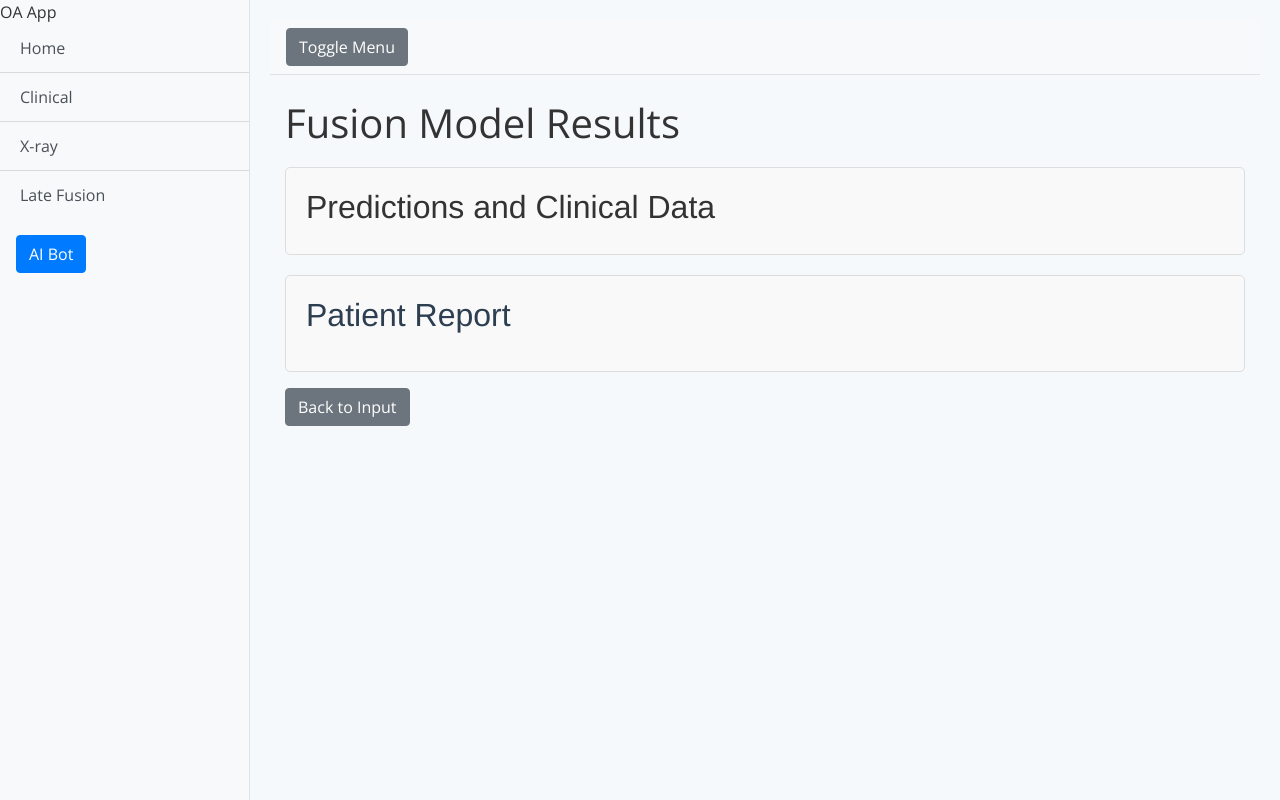
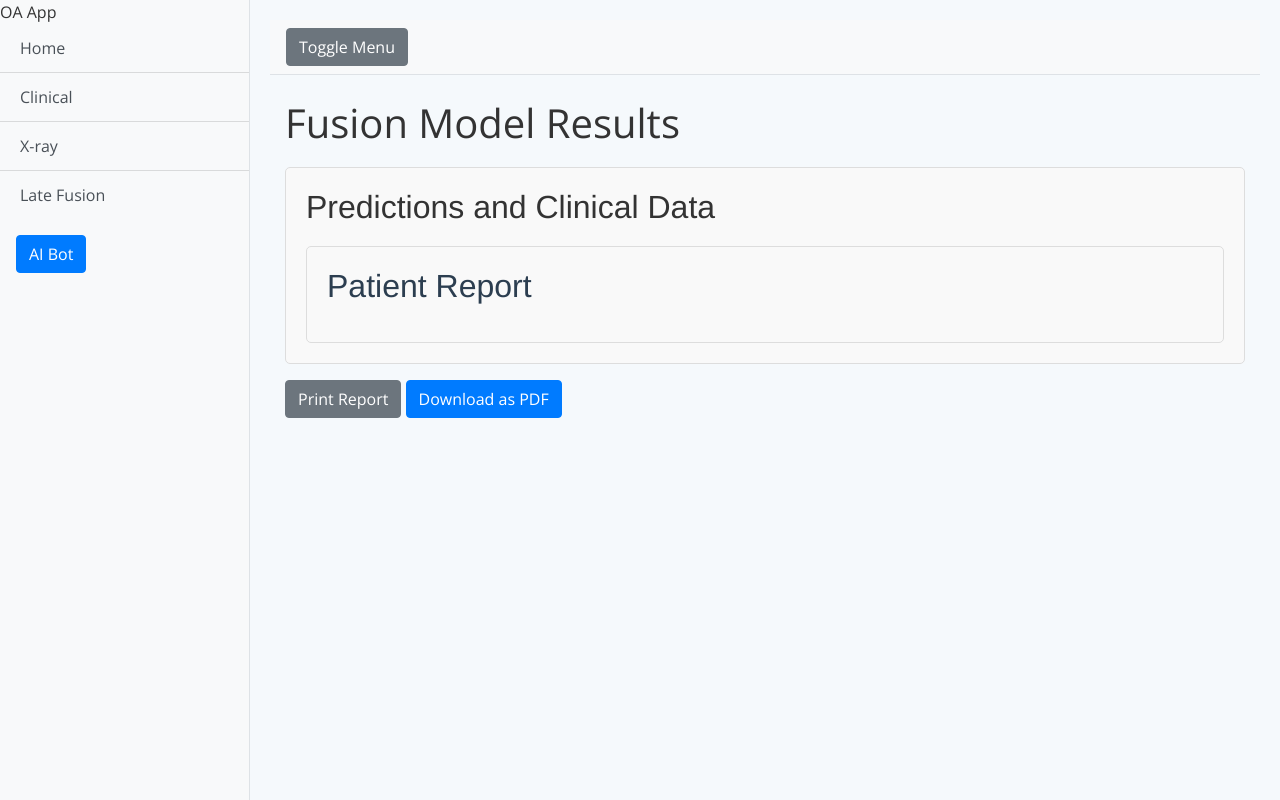
Before and after one commit to sandeepstele/oafinalllm, a Flask app: template oa_detection_app/templates/fusion_results.html in a window 1280 px wide. Run offline with Flask 3, Linux system fonts and the light colour scheme; the template is opened without the code that fills it, so the values that code supplies are empty; parts of the project's set-up code (start-up, migrations or seed data) failed here and were passed over; some libraries are stand-ins or nearby versions.

Commit message:
app.py and report download option created
Client side report Download  added
app.py modified to make sure report only prints required fields
Out of range issue sorted

```diff
--- a/oa_detection_app/app.py
+++ b/oa_detection_app/app.py
@@ -11,14 +11,16 @@ from io import BytesIO
 import json
 import faiss
 import openai
+import pdfkit
 import os
 from dotenv import load_dotenv
 load_dotenv()
-from flask import Flask, render_template, request, redirect, url_for, flash, jsonify
+from flask import Flask, render_template, request, redirect, url_for, flash, jsonify, make_response
 if not hasattr(sklearn.metrics._scorer, '_passthrough_scorer'):
     sklearn.metrics._scorer._passthrough_scorer = lambda *args, **kwargs: None
+
 # Set up the OpenAI client with environment variables or hard-coded values for testing.
-# For testing, we hard-code the token; in production, use environment variables.
+
 openai.api_key = os.getenv('AIPROXY_TOKEN')
 openai.api_base = "https://aiproxy.sanand.workers.dev/openai/v1"
 
@@ -270,7 +272,16 @@ def fusion():
                 except ValueError:
                     clinical_inputs.append(default_clinical_dict[col])
         clinical_array = np.array([clinical_inputs])
+        # Full dataframe for prediction (includes polynomial features)
         processed_df = preprocess_clinical_data(clinical_array)
+
+        # Exclude these columns from the display
+        excluded_cols = ["osfl", "scfl", "cyfl", "ostm", "sctm", "cytm",
+                         "attm", "osfm", "scfm", "cyfm", "ostl", "sctl", "cytl", "attl"]
+        # Create a display dataframe with only the original clinical columns that are not excluded
+        display_columns = [col for col in clinical_columns if col not in excluded_cols]
+        display_df = pd.DataFrame(clinical_array, columns=clinical_columns)[display_columns]
+
         if 'image_file' not in request.files:
             flash("No image file provided.")
             return redirect(request.url)
@@ -303,7 +314,7 @@ def fusion():
 
         fusion_result = (
             "Processed Clinical Data:<br>" +
-            processed_df.to_html(classes="table table-bordered") +
+            display_df.to_html(classes="table table-bordered") +
             "<br><br>" +
             f"Multi-class Prediction: {multi_result}" +
             "<br>" +
@@ -322,14 +333,12 @@ def fusion():
         patient_report = rag_report_from_rules(report_query)
         app.logger.info("Patient Report: %s", patient_report)
 
-
         return render_template('fusion_results.html',
                                fusion_result=fusion_result,
                                patient_report=patient_report,
                                defaults=default_clinical_dict,
                                columns=clinical_columns)
     return render_template('fusion_input.html', defaults=default_clinical_dict, columns=clinical_columns)
-
 @app.route('/chat', methods=['GET', 'POST'])
 def chat():
     response_text = ""
@@ -363,6 +372,32 @@ def chat():
 
     app.logger.debug("Rendering chat.html template with response.")
     return render_template('chat.html', response=response_text, user_message=user_message)
+@app.route('/download_report', methods=['POST'])
+def download_report():
+    """
+    This endpoint generates a PDF report on the server side.
+    It expects the fusion_result and patient_report to be passed via a POST form.
+    """
+    fusion_result = request.form.get('fusion_result', '')
+    patient_report = request.form.get('patient_report', '')
+
+    # Render a template specifically for the PDF report.
+    # You can create a dedicated template (e.g., fusion_results_pdf.html) that formats the report for PDF.
+    rendered = render_template('fusion_results_pdf.html',
+                               fusion_result=fusion_result,
+                               patient_report=patient_report)
+
+    try:
+        # Generate PDF from the rendered HTML. The second parameter 'False' tells pdfkit to return the PDF as a byte string.
+        pdf = pdfkit.from_string(rendered, False)
+        response = make_response(pdf)
+        response.headers['Content-Type'] = 'application/pdf'
+        response.headers['Content-Disposition'] = 'attachment; filename=patient_report.pdf'
+        return response
+    except Exception as e:
+        app.logger.error("Error generating PDF: %s", e, exc_info=True)
+        flash("There was an error generating the PDF.")
+        return redirect(url_for('fusion'))
 
 if __name__ == '__main__':
     app.run(debug=True, port=8080)
--- a/oa_detection_app/requirements.txt
+++ b/oa_detection_app/requirements.txt
@@ -26,3 +26,4 @@ uvicorn  # ASGI server for FastAPI
 # Optional: Streamlit (If you want a UI for interaction)
 streamlit  # Interactive web UI for AI applications
 dotenv  # Environment variable management for Streamlit
+pdfkit # PDF generation for Streamlit
--- a/oa_detection_app/templates/fusion_results.html
+++ b/oa_detection_app/templates/fusion_results.html
@@ -3,18 +3,47 @@
 {% block content %}
 <h1>Fusion Model Results</h1>
 
-<div class="fusion-results">
+<div class="fusion-results" id="report-content">
   <h2>Predictions and Clinical Data</h2>
   <div>
     {{ fusion_result|safe }}
   </div>
+
+  <div class="patient-report">
+    <h2>Patient Report</h2>
+    <p>{{ patient_report|replace("\n", "<br>")|markdown_to_html|safe }}</p>
+  </div>
 </div>
 
-<div class="patient-report">
-  <h2>Patient Report</h2>
-  <!-- Convert newlines to <br> and apply our custom markdown filter for bold text -->
-  <p>{{ patient_report|replace("\n", "<br>")|markdown_to_html|safe }}</p>
-</div>
+<!-- Print button triggers the browser print dialog -->
+<button onclick="window.print()" class="btn btn-secondary mt-3">Print Report</button>
 
-<a href="{{ url_for('fusion') }}" class="btn btn-secondary mt-3">Back to Input</a>
+<!-- Download button triggers client-side PDF generation -->
+<button id="download-pdf" class="btn btn-primary mt-3">Download as PDF</button>
+
+<!-- Include jsPDF library -->
+ <!-- Include html2canvas from CDN -->
+<script src="https://cdnjs.cloudflare.com/ajax/libs/html2canvas/1.4.1/html2canvas.min.js"></script>
+
+<!-- Include jsPDF library -->
+<script src="https://cdnjs.cloudflare.com/ajax/libs/jspdf/2.5.1/jspdf.umd.min.js"></script>
+<script src="https://cdnjs.cloudflare.com/ajax/libs/jspdf/2.5.1/jspdf.umd.min.js"></script>
+<script>
+  document.getElementById("download-pdf").addEventListener("click", function () {
+    const { jsPDF } = window.jspdf;
+    var doc = new jsPDF('p', 'pt', 'a4');
+    var content = document.getElementById("report-content");
+
+    // Use the html() method to render the report content into the PDF
+    doc.html(content, {
+      callback: function (doc) {
+        doc.save("patient_report.pdf");
+      },
+      x: 20,
+      y: 20,
+      width: 555,  // Adjust width as needed
+      windowWidth: content.scrollWidth
+    });
+  });
+</script>
 {% endblock %}
```
Also changed, not shown: 1 other file.
